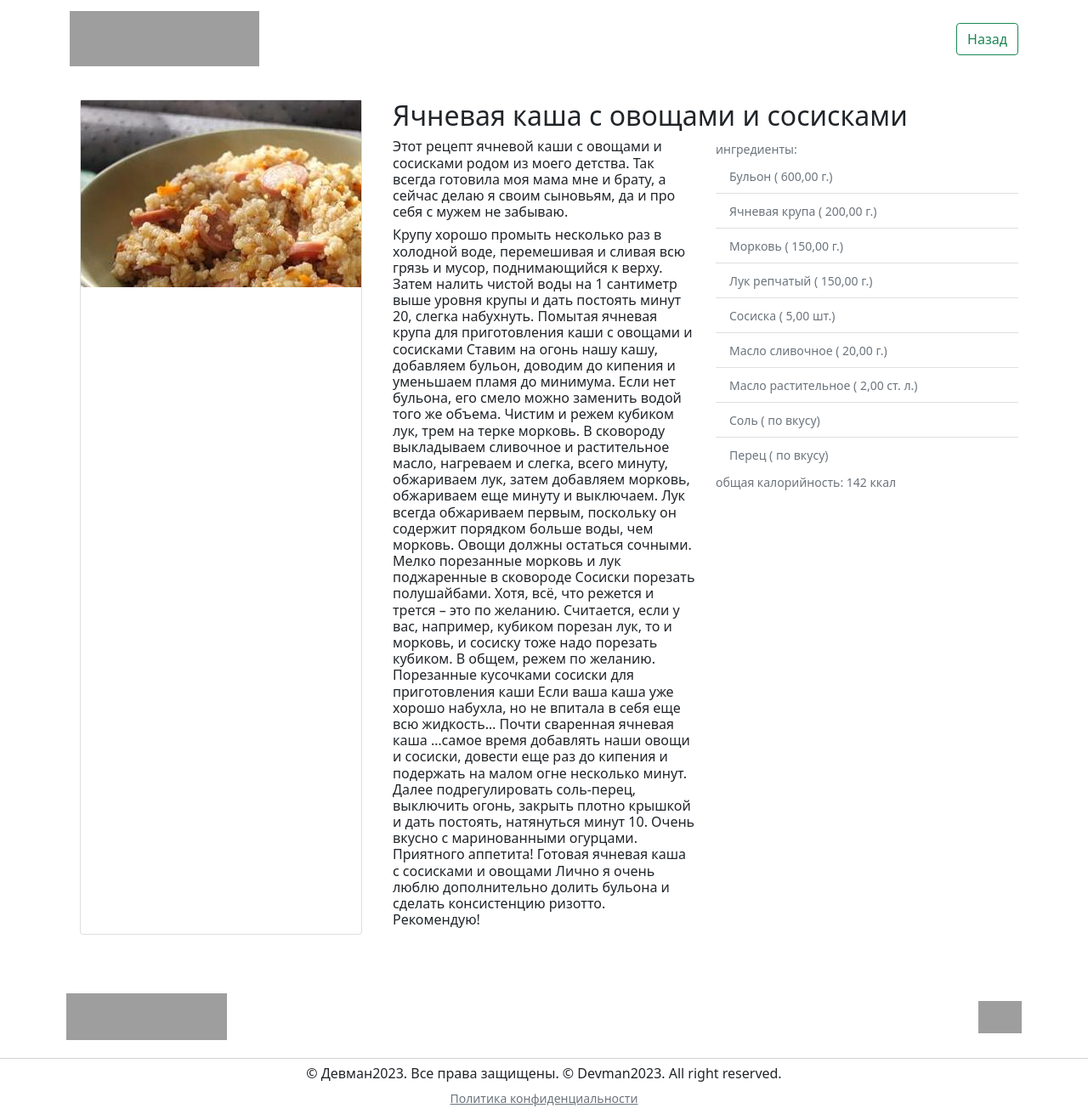
After one commit to Boltasov/dvmn_food, a Django app: page /promo_card/ in a window 1280 px wide. The commit adds this page. Shown: the whole page at 85% size. Run offline with Django 4.2, Linux system fonts and the light colour scheme; data comes from the database, SQL or seed files in the repository; some libraries are stand-ins or nearby versions; grey boxes are pictures that could not be loaded.

Commit message:
fixed background-image and created promo_card

```diff
--- a/dvmn_food/urls.py
+++ b/dvmn_food/urls.py
@@ -10,5 +10,6 @@ urlpatterns = [
     path('admin/', admin.site.urls),
     path('', views.index, name='index'),
     path('order/', views.order, name='order'),
+    path('promo_card/', views.promo_card, name='promo_card'),
     path('confirmation/', views.order_confirmation, name='confirmation'),
 ] + static(settings.MEDIA_URL, document_root=settings.MEDIA_ROOT)
--- a/foodplan/admin.py
+++ b/foodplan/admin.py
@@ -1,7 +1,7 @@
 from django.contrib import admin
 
 from .models import MenuType, Meal, Allergy, Dish, DishIngredient, \
-                    Ingredient
+                    Ingredient, Subscription
 
 
 admin.site.register(MenuType)
@@ -10,3 +10,4 @@ admin.site.register(Allergy)
 admin.site.register(Dish)
 admin.site.register(DishIngredient)
 admin.site.register(Ingredient)
+admin.site.register(Subscription)
--- a/foodplan/views.py
+++ b/foodplan/views.py
@@ -2,7 +2,7 @@ from decimal import Decimal
 from django.shortcuts import render, get_object_or_404, redirect
 from django.db.models import Model
 
-from .models import MenuType, Allergy, Meal, Subscription
+from .models import MenuType, Allergy, Meal, Subscription, Dish
 
 
 def calculate_cost(meals, term):
@@ -84,3 +84,12 @@ def order_confirmation(request):
         'cost': cost,
         'persons_count': persons_count,
     })
+
+def promo_card(request):
+    dish = Dish.objects.filter(promo=True).order_by('?').first()
+    dish_ingredients = dish.dishingredient_set.all()
+    context = {
+        'dish': dish,
+        'dish_ingredients': dish_ingredients,
+    }
+    return render(request, 'promo_card.html', context)
--- a/templates/base.html
+++ b/templates/base.html
@@ -18,7 +18,7 @@
     <header>
         <nav class="navbar navbar-light fixed-top navbar__opacity">
             <div class="container">
-                <a class="navbar-brand" href="#">
+                <a class="navbar-brand" href="{% url 'index' %}">
                     <img src="{% static 'img/logo.8d8f24edbb5f.svg' %}" height="65" width="223" alt="">
                 </a>
                 {% block header_btn %}
--- a/templates/index.html
+++ b/templates/index.html
@@ -11,7 +11,7 @@
 
 {% block content %}
 <main style="margin-top: calc(2rem + 85px);">
-    <section class="foodplan__head_bg" style="background-image: url({% static 'img/head-bg.png' %});">
+    <section class="foodplan__head_bg">
         <div class="container">
             <div class="d-flex w-50 py-lg-5 foodplan__head">
                 <div class="d-flex flex-column justify-content-start foodplan__head_desc">
@@ -21,6 +21,7 @@
                         Больше не нужно думать, что готовить.</h4>
                     <div class="d-block mt-3">
                         <button class="btn shadow-none btn-outline-success foodplan_green foodplan__border_green" onclick="location.href='{% url "order" %}'">Хочу попробовать</button>
+                        <button class="btn shadow-none btn-outline-success foodplan_green foodplan__border_green" onclick="location.href='{% url "promo_card" %}'">Пробный рецепт</button>
                     </div>
                 </div>
             </div>
--- /dev/null
+++ b/templates/promo_card.html
@@ -0,0 +1,53 @@
+{% extends "base.html" %}
+{% load static %}
+
+{% block title %}
+План питания на неделю, меню, рецепты, список покупок. Классическое меню, безуглеводное меню
+{% endblock title %}
+
+{% block header_btn %}
+  <button class="btn shadow-none btn-outline-success foodplan_green foodplan__border_green" onclick="location.href='{% url "index" %}'">Назад</button>
+{% endblock %}
+
+
+{% block content %}
+<main style="margin-top: calc(2rem + 85px);">
+    <section>
+        <div class="container">
+            <div class="row">
+                <div class="col-12 col-md-4 d-flex justify-content-center">
+                    <div class="card foodplan__card_borderless">
+                        <img src="{{dish.image.url}}" alt="">
+                    </div>
+                </div>
+                <div class="col-12 col-md-8 d-flex flex-column justify-content-between">
+                    <div class="row">
+                        <h2>{{ dish.name }}</h2>
+                        <div class="col-12 col-sm-6 d-flex flex-column justify-content-between">
+                            <h6>{{ dish.description }}</h6>
+                            <h6>{{ dish.preparation }}</h6>
+                        </div>
+                        <div class="col-12 col-sm-6">
+                            <small class="link-secondary">ингредиенты:</small>
+                            <ul class="list-group list-group-flush">
+                                {% for dish_ingredient in dish_ingredients%}
+                                    <li class="list-group-item disabled">
+                                        <small>
+                                            {{dish_ingredient.ingredient.name}} (
+                                            {% if dish_ingredient.amount%}
+                                                {{dish_ingredient.amount}}
+                                            {% endif%}
+                                            {{dish_ingredient.get_measurement_display}})
+                                        </small>
+                                    </li>
+                                {% endfor %}
+                            </ul>
+                            <small class="link-secondary">общая калорийность: {{ dish.caloricity }} ккал</small>
+                        </div>
+                    </div>
+                </div>
+            </div>
+        </div>
+    </section>
+</main>
+{% endblock content %}
```
Also changed, not shown: 1 other file.
